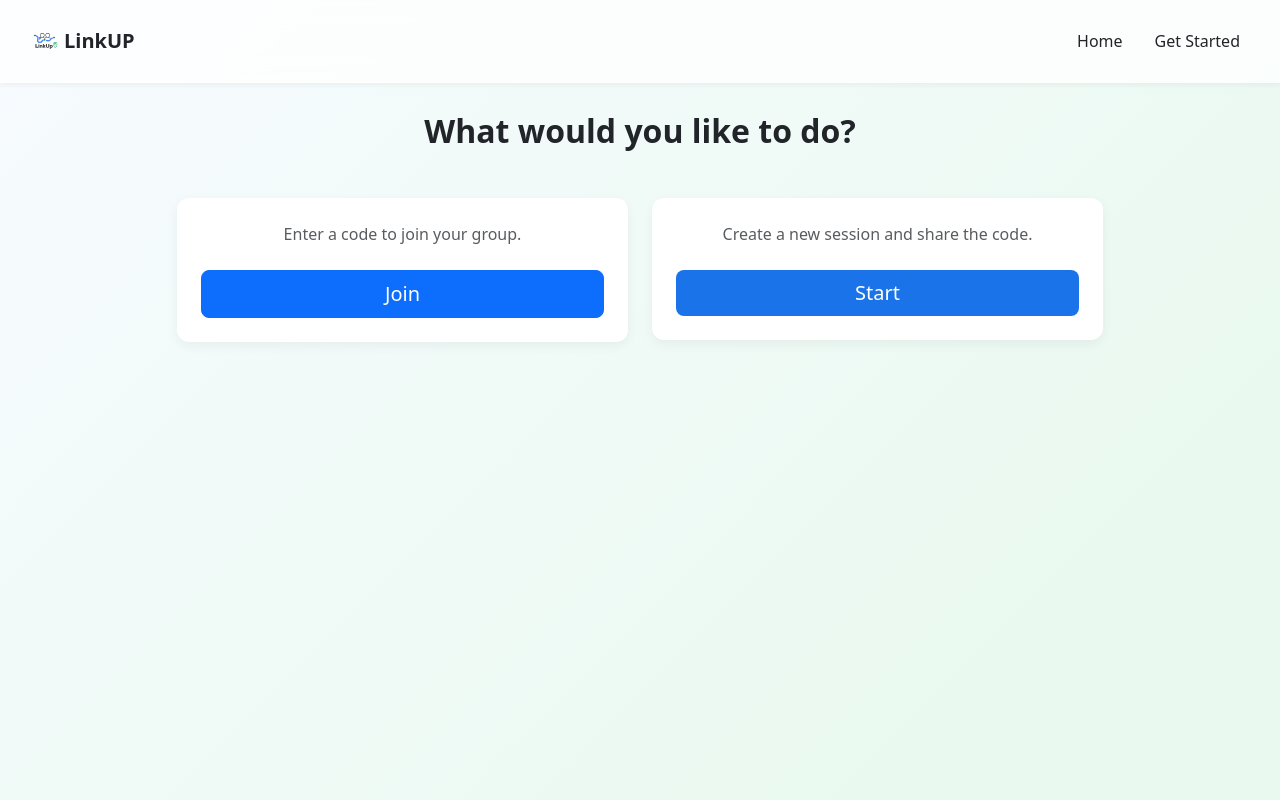
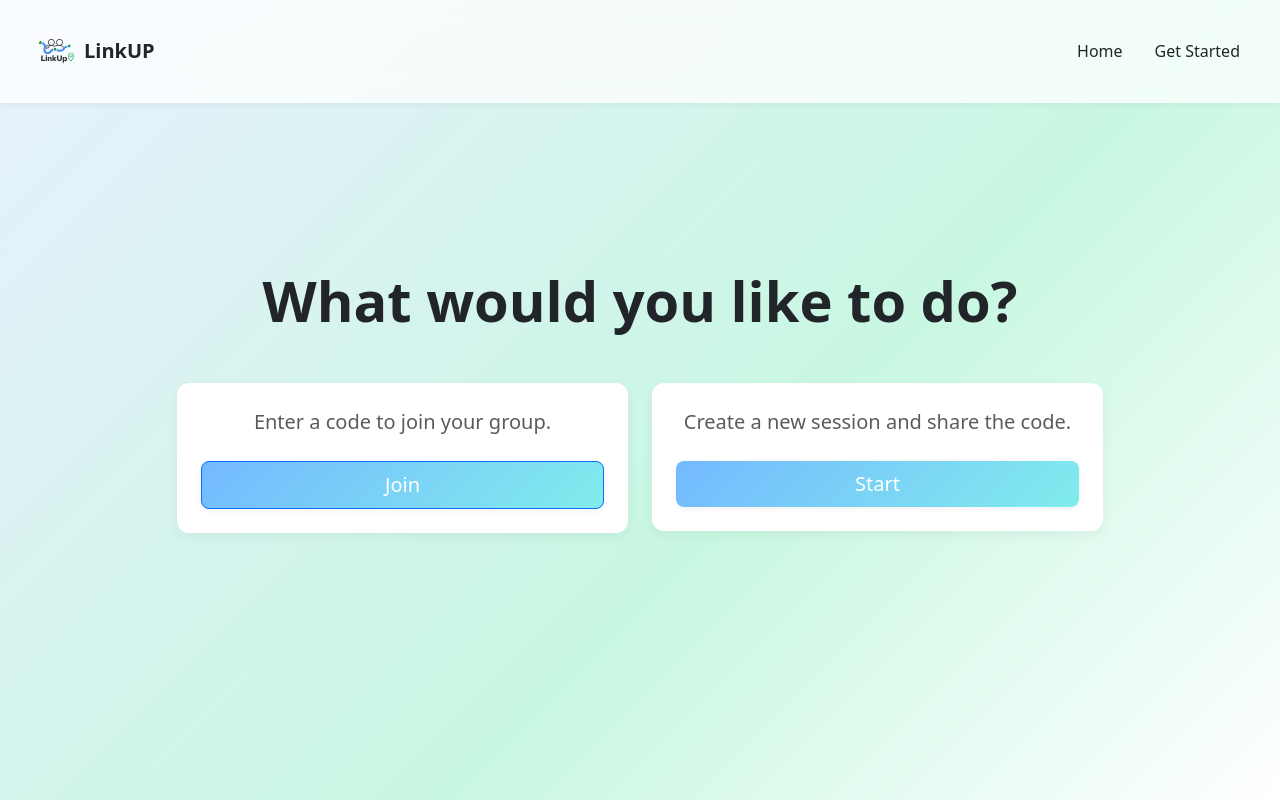
Before and after one commit to tasmiachow/DivHacks, a React app in the folder client/: page /create-session in a window 1280 px wide. Built offline with nearby package versions, Linux system fonts and the light colour scheme; the HTML template or start-up script is replaced by a standard one.

Commit message:
fixed merge issues

```diff
--- a/client/src/App.css
+++ b/client/src/App.css
@@ -43,3 +43,19 @@
 .read-the-docs {
   color: #888;
 }
+
+.btn-primary {
+  background: linear-gradient(135deg, #74b9ff, #81ecec);
+  color: #202124;
+  border: none;
+  border-radius: 12px;
+  font-weight: 600;
+  transition: all 0.25s ease;
+  box-shadow: 0 2px 6px rgba(0, 0, 0, 0.05);
+}
+
+.btn-primary:hover {
+  background: linear-gradient(135deg, #81ecec, #74b9ff);
+  transform: translateY(-2px);
+  box-shadow: 0 4px 10px rgba(0, 0, 0, 0.08);
+}
--- a/client/src/Pages/CreateSession.jsx
+++ b/client/src/Pages/CreateSession.jsx
@@ -4,9 +4,12 @@ import { Link } from "react-router-dom";
 
 function CreateSession() {
     const bgStyle = {
-        background: "linear-gradient(135deg, #f7fbff 0%, #eaf9f0 80%)",
+        background: "linear-gradient(135deg, #e8f0fe 0%, #c8f7e2 60%, #ffffff 100%)",
         minHeight: "100vh",
         padding: "4rem 0",
+        display: "flex",
+        alignItems: "center",
+        justifyContent: "center"
     };
 
     const cardStyle = {
@@ -18,11 +21,11 @@ function CreateSession() {
     return (
         <div style={bgStyle}>
             <Container>
-                <h2 className="pt-5 text-center mb-5 fw-bold">What would you like to do?</h2>
+                <h2 className="display-4 text-center mb-5 fw-bold">What would you like to do?</h2>
                 <Row className="g-4 justify-content-center">
                     <Col xs={12} md={5}>
                         <Card style={cardStyle} className="p-4 text-center">
-                            <Card.Text className="mb-4 text-muted">
+                            <Card.Text className="mb-4 text-muted lead">
                                 Enter a code to join your group.
                             </Card.Text>
                             <Button as={Link} to="/join" size="lg" variant="primary">
@@ -32,7 +35,7 @@ function CreateSession() {
                     </Col>
                     <Col xs={12} md={5}>
                         <Card style={cardStyle} className="p-4 text-center">
-                            <Card.Text className="mb-4 text-muted">
+                            <Card.Text className="mb-4 text-muted lead">
                                 Create a new session and share the code.
                             </Card.Text>
                             <Button as={Link} to="/start" size="lg" style={{ backgroundColor: "#1a73e8", border: "none" }}>
--- a/client/src/Pages/HostForm.jsx
+++ b/client/src/Pages/HostForm.jsx
@@ -25,7 +25,7 @@ function App() {
           <div className="input-group">
             <input
               type="text"
-              placeholder="🔑 Meetup Code"
+              placeholder="🔑 Party Code"
               value={code}
               onChange={e => setCode(e.target.value)}
               required
@@ -33,7 +33,7 @@ function App() {
             />
             <input
               type="text"
-              placeholder="👤 Your Name"
+              placeholder="👤 Host Name"
               value={name}
               onChange={e => setName(e.target.value)}
               required
--- a/client/src/Pages/MemberForm.jsx
+++ b/client/src/Pages/MemberForm.jsx
@@ -22,6 +22,15 @@ function MemberForm() {
             setError(err.message);
         }
     };
+    const bgStyle = {
+        background: "linear-gradient(135deg, #e8f0fe 0%, #c8f7e2 60%, #ffffff 100%)",
+        minHeight: "100vh",
+        padding: "4rem 0",
+        display: "flex",
+        alignItems: "center",
+        justifyContent: "center",
+        textAlign: "center",
+    };
 
     return (
         <div className="py-5 min-vh-100 bg-light">
--- a/client/src/Pages/Navbar.jsx
+++ b/client/src/Pages/Navbar.jsx
@@ -20,8 +20,8 @@ function NavigationBar() {
                         src={logo}
                         alt="LinkUP logo"
                         style={{
-                            height: "40px",
-                            width: "40px",
+                            height: "60px",
+                            width: "60px",
                             objectFit: "contain",
                         }}
                     />
--- a/client/src/Pages/StartHost.jsx
+++ b/client/src/Pages/StartHost.jsx
@@ -34,7 +34,7 @@ function HostForm() {
                 <Form.Group controlId="formCode">
                   <Form.Control
                     type="text"
-                    placeholder="🔑 Meetup Code"
+                    placeholder="🔑 Party Code"
                     value={code}
                     onChange={(e) => setCode(e.target.value)}
                     required
@@ -45,7 +45,7 @@ function HostForm() {
                 <Form.Group controlId="formName">
                   <Form.Control
                     type="text"
-                    placeholder="👤 Your Name"
+                    placeholder="👤 Host Name"
                     value={name}
                     onChange={(e) => setName(e.target.value)}
                     required
```
Also changed, not shown: client/src/App.jsx (line endings or trailing spaces), 1 other file (tests, documents, lock files or other folders). Lines whose indentation alone changed are shown as unchanged.
